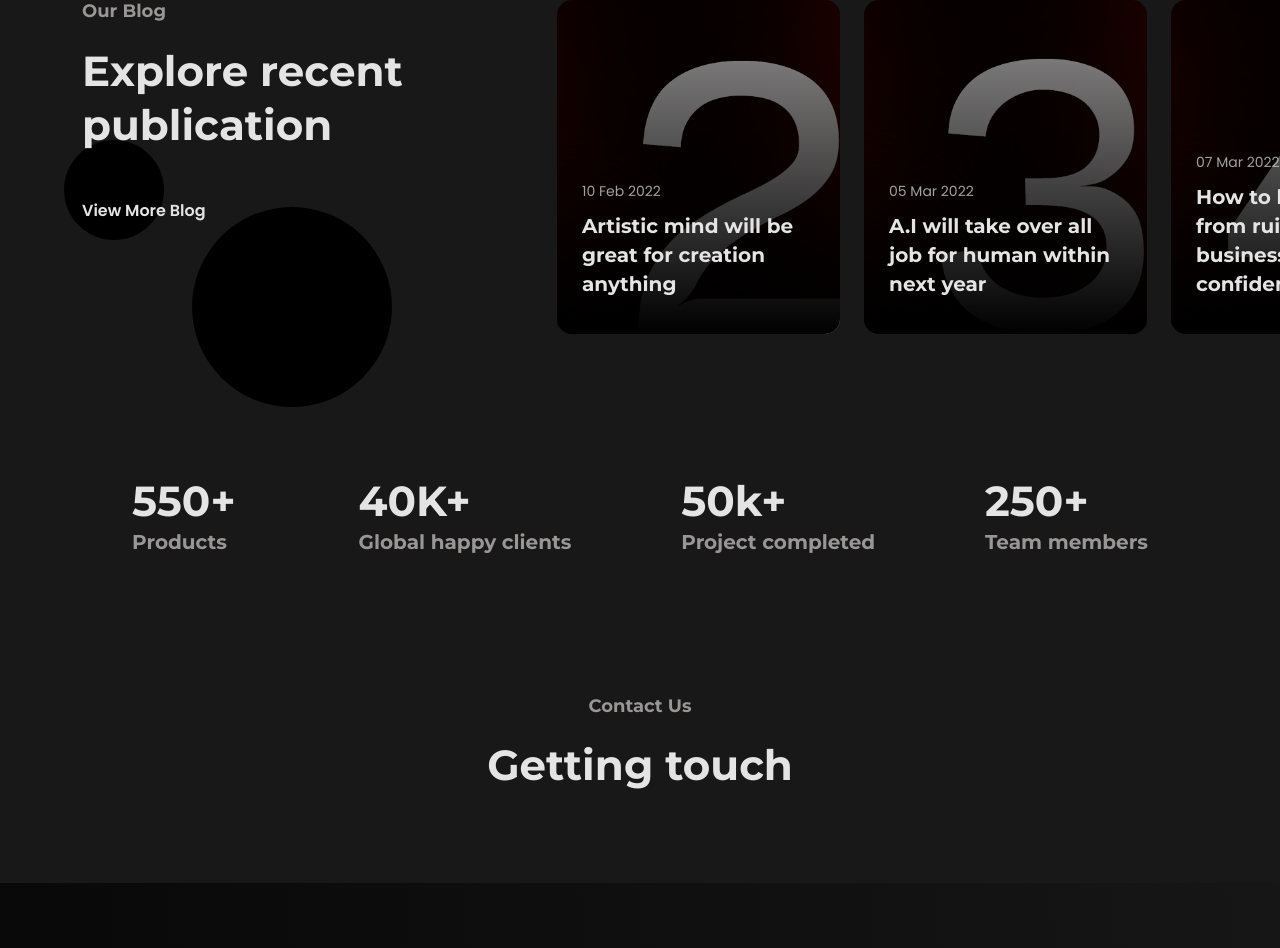
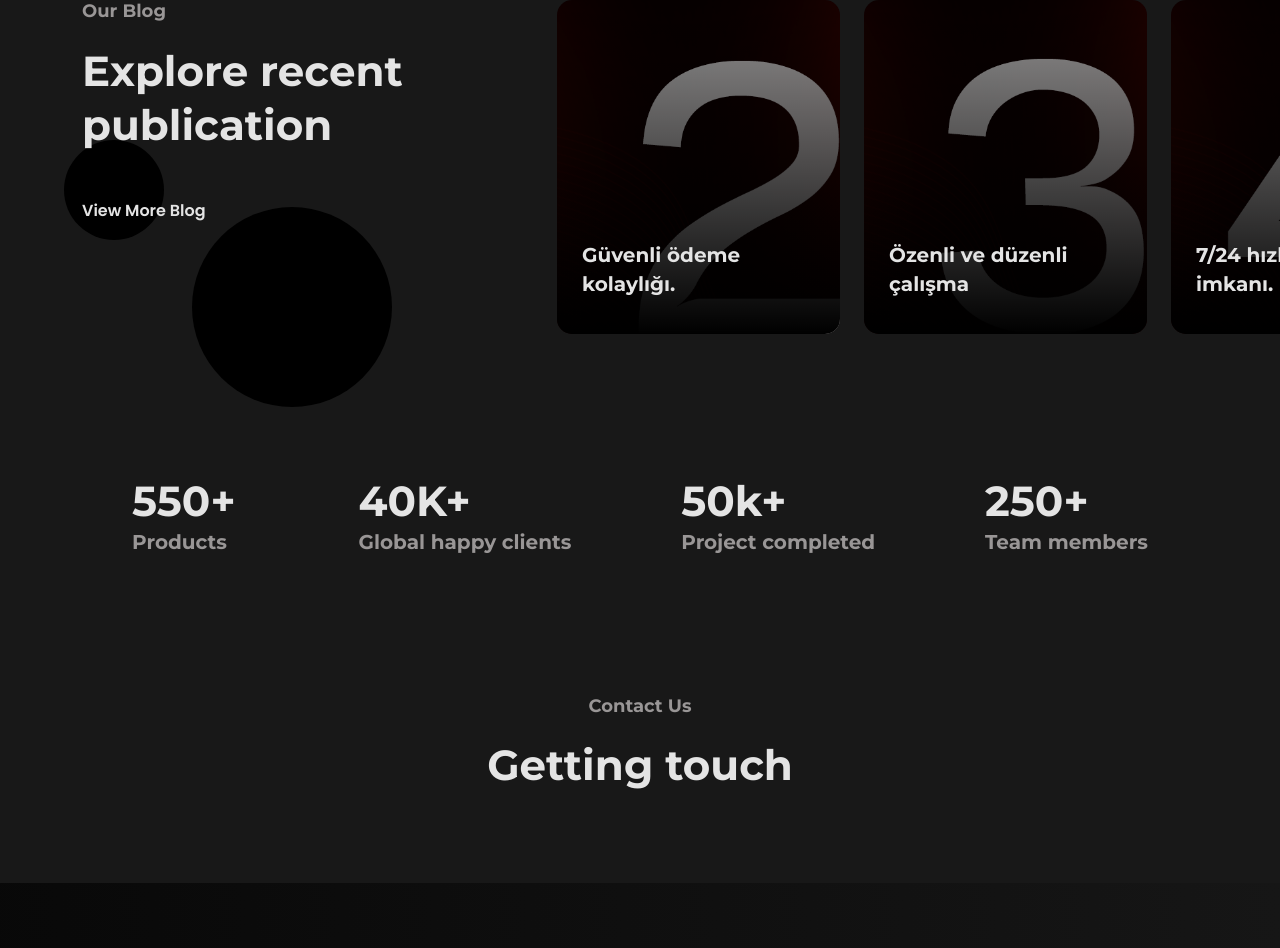
Before and after one commit to risuscreative/alphawebsite, a React (Create React App) app: page /photography-agency in a window 1280 px wide. Shown: the part 5748-6696 px from the top of the page. Built offline with nearby package versions, Linux system fonts and the light colour scheme; grey boxes are pictures that could not be loaded; some icons are missing.

Commit message:
Update PostSlider.jsx

```diff
--- a/src/components/Slider/PostSlider.jsx
+++ b/src/components/Slider/PostSlider.jsx
@@ -6,46 +6,39 @@ import Post from '../Post';
 export default function PostSlider() {
   const postData = [
     {
-      url:'/blog/blog-details',
       src:'/images/1.png',
       alt:'Post',
-      date:'07 Mar 2022',
-      title:'How to keep fear from ruining your art business with confident'
+      title:'Kaliteli & profesyonel tasarım.'
     },
     {
-      url:'/blog/blog-details',
+      url:'/iletisim',
       src:'/images/2.png',
       alt:'Post',
-      date:'10 Feb 2022',
-      title:'Artistic mind will be great for creation anything'
+      title:'Güvenli ödeme kolaylığı.'
     },
     {
       url:'/blog/blog-details',
       src:'/images/3.png',
       alt:'Post',
-      date:'05 Mar 2022',
-      title:'A.I will take over all job for human within next year'
+      title:'Özenli ve düzenli çalışma'
     },
     {
       url:'/blog/blog-details',
       src:'/images/4.png',
       alt:'Post',
-      date:'07 Mar 2022',
-      title:'How to keep fear from ruining your art business with confident'
+      title:'7/24 hızlı destek imkanı.'
     },
     {
       url:'/blog/blog-details',
       src:'/images/5.png',
       alt:'Post',
-      date:'10 Feb 2022',
-      title:'Artistic mind will be great for creation anything'
+      title:'2 revize hakkı.'
     },
     {
       url:'/blog/blog-details',
       src:'/images/6.png',
       alt:'Post',
-      date:'05 Mar 2022',
-      title:'A.I will take over all job for human within next year'
+      title:'Tercih eden +250 müşteri.'
     }
   ]
 
```
